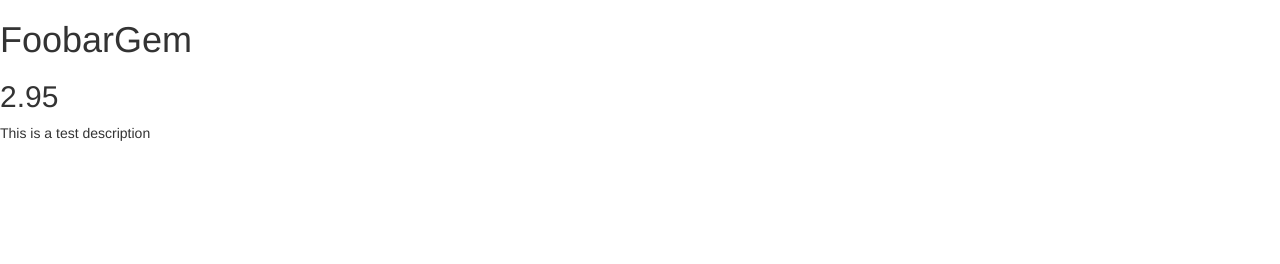
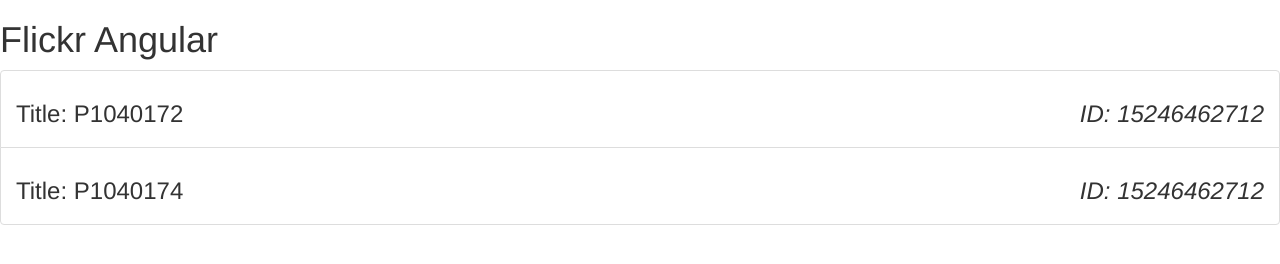
Before and after one commit to manishchaks/flickr-angular, a plain HTML site: page index.html in a window 1280 px wide. Drawn offline with Linux system fonts and the light colour scheme.

Commit message:
Created sample JSON structure which matches JSON output by Flickr.

```diff
--- a/app.js
+++ b/app.js
@@ -1,13 +1,36 @@
 (function () {
     var app = angular.module('flickr-angular', [])
     app.controller('ImageController', function () {
-        this.picture = pic;
+        this.photos = photos;
     });
 
-    var pic = {
-        name: 'FoobarGem',
-        price: 2.95,
-        description: 'This is a test description',
-        canPurchase: true
+    var photos = {
+        page: 1,
+        pages: 4483,
+        perpage: 100,
+        photo:[
+            {
+                farm: 6,
+                id: "15246462712",
+                isfamily: 0,
+                isfriend: 0,
+                ispublic: 1,
+                owner: "31600622@N06",
+                secret: "fd242a9b99",
+                server: "5585",
+                title: 	"P1040172"
+            },
+            {
+                farm: 6,
+                id: "15246462712",
+                isfamily: 0,
+                isfriend: 0,
+                ispublic: 1,
+                owner: "31600622@N06",
+                secret: "fd242a9b99",
+                server: "5585",
+                title: 	"P1040174"
+            }
+        ]
     }
 })();
--- a/index.html
+++ b/index.html
@@ -3,16 +3,21 @@
 <head>
     <link rel="stylesheet" type="text/css"
           href="libs/bootstrap-3.2.0-dist/css/bootstrap.min.css"/>
-
-
 </head>
 <body>
 <script type="text/javascript" src="libs/angular/angular.min.js"></script>
+<script type="text/javascript" src="libs/node-flickrapi-master/browser/flickrapi.js"></script>
 <script type="text/javascript" src="app.js"></script>
 <div ng-controller="ImageController as image">
-    <h1>{{image.picture.name}}</h1>
-    <h2>{{image.picture.price}}</h2>
-    <p>{{image.picture.description}}</p>
+    <h1>Flickr Angular</h1>
+    <ul class="list-group">
+        <li class="list-group-item" ng-repeat="pic in image.photos.photo">
+            <h3>
+                Title: {{pic.title}}
+                <em class="pull-right">ID: {{pic.id}}</em>
+            </h3>
+        </li>
+    </ul>
 </div>
 </body>
 </html>
```
